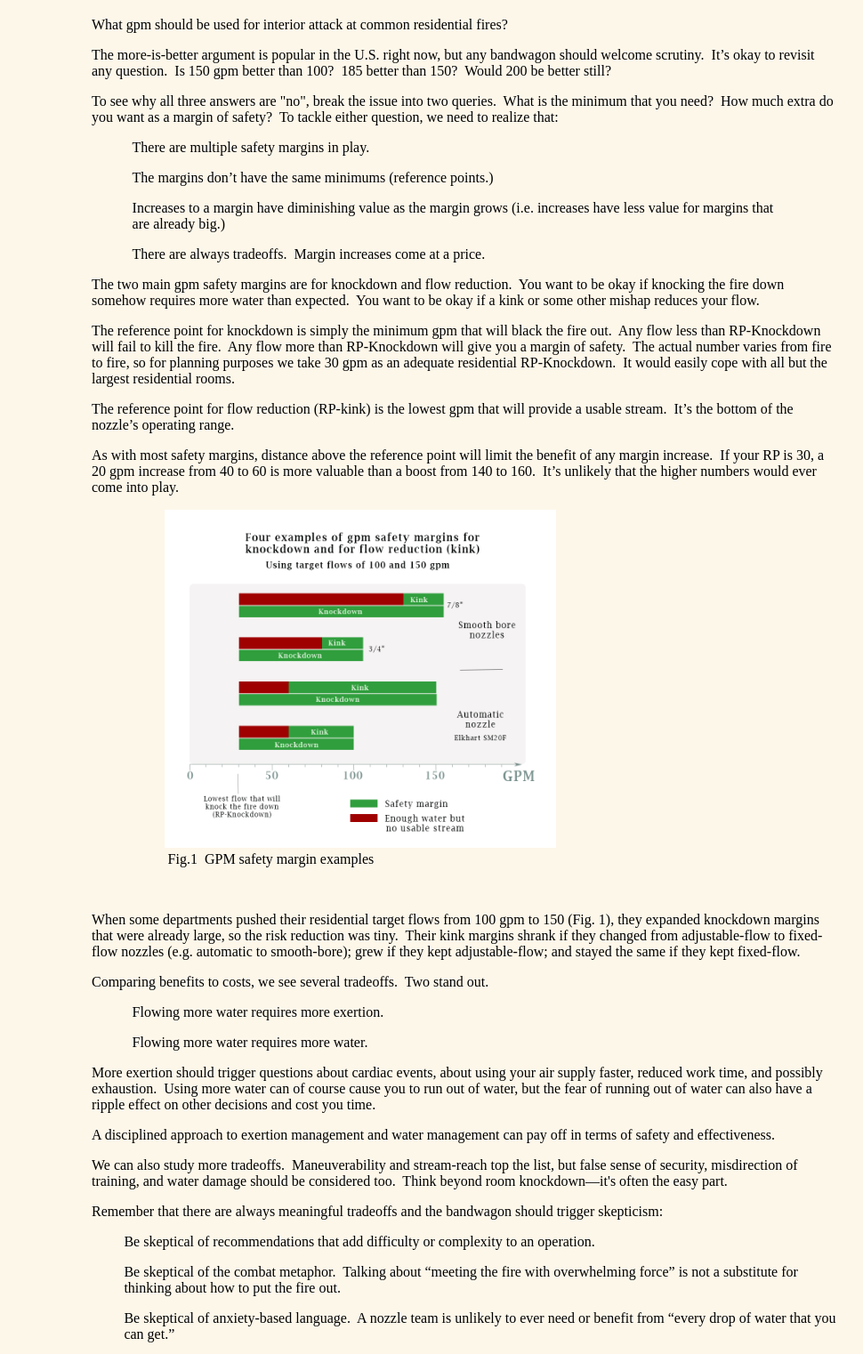
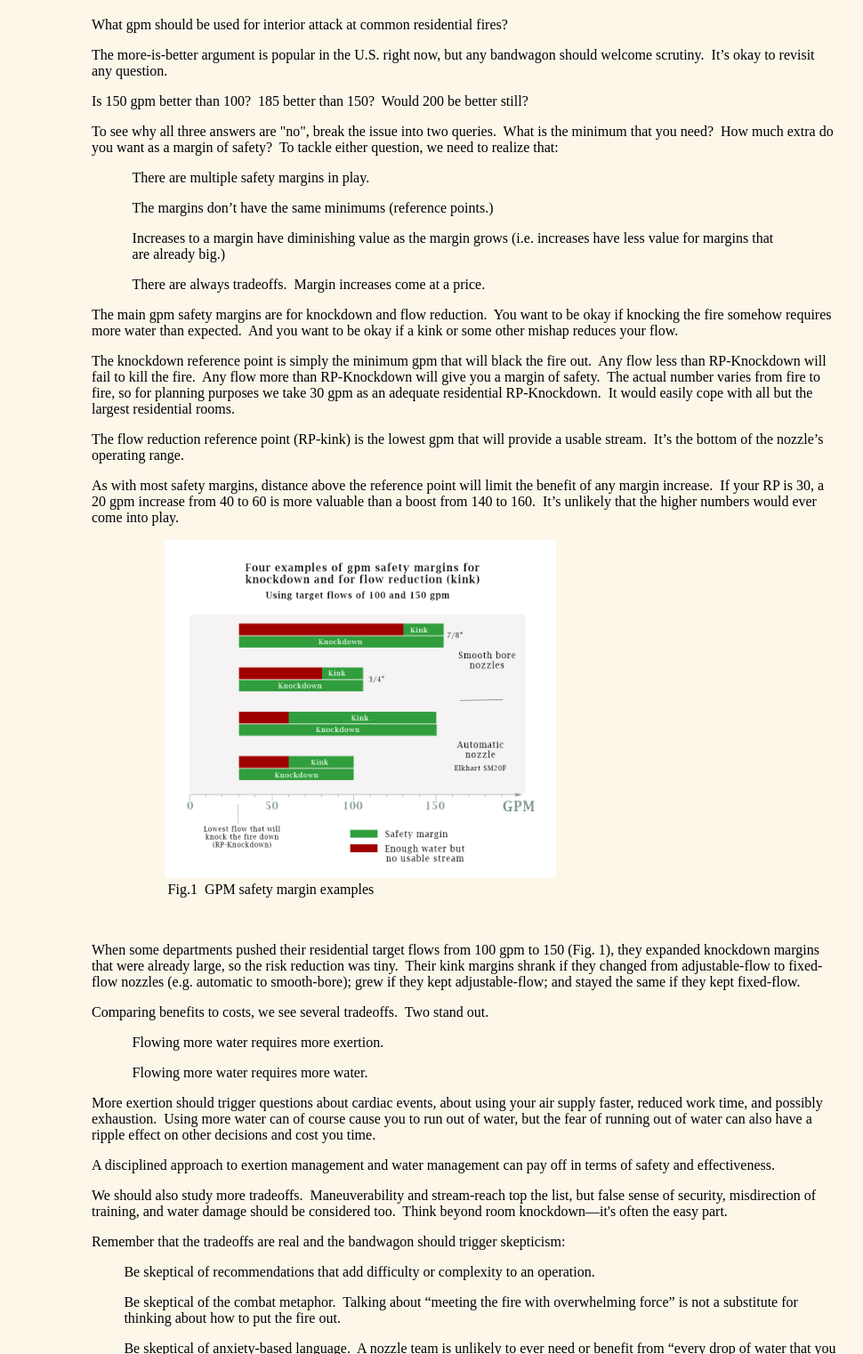
Before and after one commit to BobBourgeois/RoomFires, a plain HTML site: page GPM.html in a window 1280 px wide. Shown: the part 81-1603 px from the top of the page at 89% size, without its empty margins (137-1107 px from the left). Drawn offline with Linux system fonts and the light colour scheme.

Commit message:
Word tweaking

```diff
--- a/GPM.html
+++ b/GPM.html
@@ -49,7 +49,9 @@
 </header>
 <p>What gpm should be used for interior attack at common residential fires?</p>
 
-<p>The more-is-better argument is popular in the U.S. right now, but any bandwagon should welcome scrutiny.&nbsp; It’s okay to revisit any question.&nbsp; Is 150 gpm better than 100?&nbsp; 185 better than 150?&nbsp;  Would 200 be better still?&nbsp;</p>
+<p>The more-is-better argument is popular in the U.S. right now, but any bandwagon should welcome scrutiny.&nbsp; It’s okay to revisit any question.&nbsp; &nbsp;</p>
+
+<p>Is 150 gpm better than 100?&nbsp; 185 better than 150?&nbsp;  Would 200 be better still?</p>
 
 <p>  To see why all three answers are "no", break the issue into two queries.&nbsp;  What is the minimum that you need?&nbsp;  How much extra do you want as a margin of safety?&nbsp; To tackle either question, we need to realize that:</p>
 	<ul>
@@ -59,11 +61,11 @@
 	<li>There are always tradeoffs.&nbsp; Margin increases come at a price.</li>
 	</ul>
 
-<p>The two main gpm safety margins are for knockdown and flow reduction.&nbsp; You want to be okay if knocking the fire down somehow requires more water than expected.&nbsp; You want to be okay if a kink or some other mishap reduces your flow.</p>
+<p>The main gpm safety margins are for knockdown and flow reduction.&nbsp; You want to be okay if knocking the fire somehow requires more water than expected.&nbsp; And you want to be okay if a kink or some other mishap reduces your flow.</p>
 
-<p>The reference point for knockdown is simply the minimum gpm that will black the fire out.&nbsp; Any flow less than RP-Knockdown will fail to kill the fire.&nbsp; Any flow more than RP-Knockdown will give you a margin of safety.&nbsp; The actual number varies from fire to fire, so for planning purposes we take 30 gpm as an adequate residential RP-Knockdown.&nbsp; It would easily cope with all but the largest residential rooms.</p>
+<p>The knockdown reference point is simply the minimum gpm that will black the fire out.&nbsp; Any flow less than RP-Knockdown will fail to kill the fire.&nbsp; Any flow more than RP-Knockdown will give you a margin of safety.&nbsp; The actual number varies from fire to fire, so for planning purposes we take 30 gpm as an adequate residential RP-Knockdown.&nbsp; It would easily cope with all but the largest residential rooms.</p>
 
-<p>The reference point for flow reduction (RP-kink) is the lowest gpm that will provide a usable stream.&nbsp; It’s the bottom of the nozzle’s operating range.</p>
+<p>The flow reduction reference point (RP-kink) is the lowest gpm that will provide a usable stream.&nbsp; It’s the bottom of the nozzle’s operating range.</p>
 
 <p>As with most safety margins, distance above the reference point will limit the benefit of any margin increase.&nbsp; If your RP is 30, a 20 gpm increase from 40 to 60 is more valuable than a boost from 140 to 160.&nbsp; It’s unlikely that the higher numbers would ever come into play.</p>
 
@@ -85,9 +87,9 @@
 
 <p>A disciplined approach to exertion management and water management can pay off in terms of safety and effectiveness.</p>
 
-<p>We can also study more tradeoffs.&nbsp; Maneuverability and stream-reach top the list, but false sense of security, misdirection of training, and water damage should be considered too.&nbsp; Think beyond room knockdown—it's often the easy part.&nbsp; </p>
+<p>We should also study more tradeoffs.&nbsp; Maneuverability and stream-reach top the list, but false sense of security, misdirection of training, and water damage should be considered too.&nbsp; Think beyond room knockdown—it's often the easy part.&nbsp; </p>
 
-<p>Remember that there are always meaningful tradeoffs and the bandwagon should trigger skepticism:</p>
+<p>Remember that the tradeoffs are real and the bandwagon should trigger skepticism:</p>
 
 <ul><p>Be skeptical of recommendations that add difficulty or complexity to an operation.</p>
 
```
Also changed, not shown: AutomaticNozzles.html (+1 -1 lines), PorchFires.html (+2 -2 lines).
